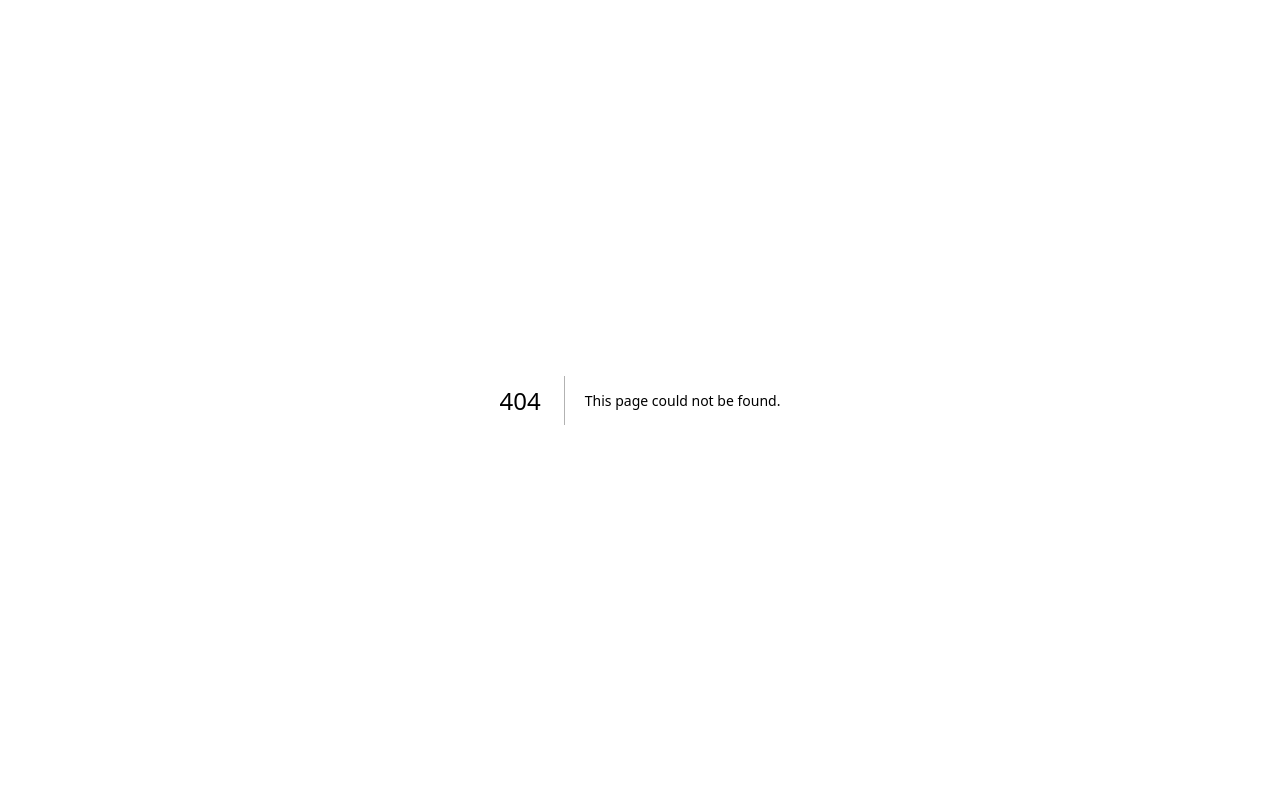
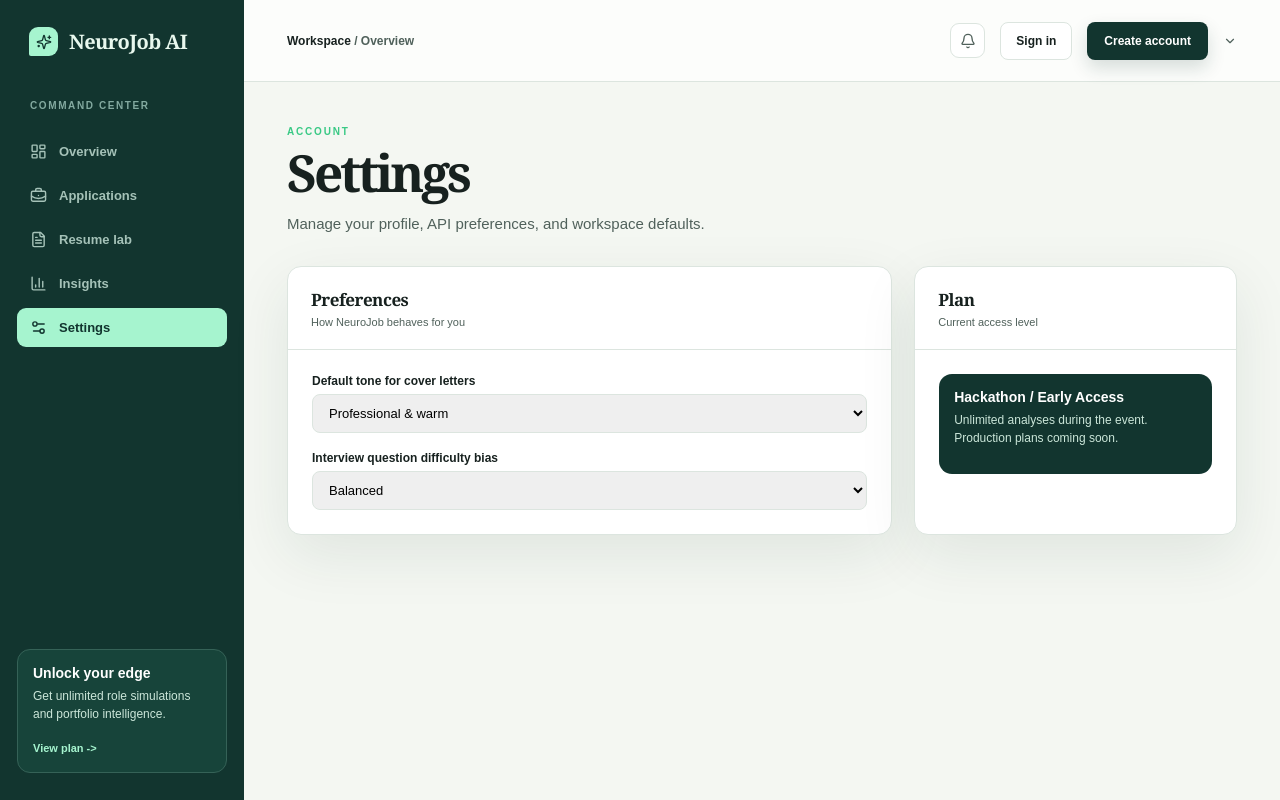
Before and after one commit to lakshyakurup/neurojob-ai, a Next.js app: page /settings in a window 1280 px wide. Before the commit this address had no page. Built offline with nearby package versions, Linux system fonts and the light colour scheme; no server answers.

Commit message:
chore: add .env.example, settings page, improve Sidebar active state, and ScoreRing edge case

```diff
--- /dev/null
+++ b/src/app/settings/page.tsx
@@ -0,0 +1,83 @@
+'use client';
+
+import AppShell from '../../components/app/AppShell';
+import { Settings2 } from 'lucide-react';
+
+export default function SettingsPage() {
+  return (
+    <AppShell>
+      <main className="main">
+        <div className="header-row">
+          <div>
+            <p className="eyebrow">Account</p>
+            <h1 className="page-title">Settings</h1>
+            <p className="page-lead">
+              Manage your profile, API preferences, and workspace defaults.
+            </p>
+          </div>
+        </div>
+
+        <div className="content-grid">
+          <section className="panel">
+            <div className="panel-head">
+              <div>
+                <h2 className="panel-title">Preferences</h2>
+                <p className="panel-subtitle">How NeuroJob behaves for you</p>
+              </div>
+            </div>
+            <div style={{ padding: 24, display: 'grid', gap: 18 }}>
+              <label style={{ display: 'grid', gap: 6 }}>
+                <span style={{ font: '700 12px Arial, sans-serif' }}>Default tone for cover letters</span>
+                <select
+                  style={{
+                    border: '1px solid var(--line)',
+                    borderRadius: 8,
+                    padding: '10px 12px',
+                    font: '13px Arial, sans-serif',
+                  }}
+                >
+                  <option>Professional & warm</option>
+                  <option>Direct & confident</option>
+                  <option>Technical & precise</option>
+                </select>
+              </label>
+
+              <label style={{ display: 'grid', gap: 6 }}>
+                <span style={{ font: '700 12px Arial, sans-serif' }}>Interview question difficulty bias</span>
+                <select
+                  style={{
+                    border: '1px solid var(--line)',
+                    borderRadius: 8,
+                    padding: '10px 12px',
+                    font: '13px Arial, sans-serif',
+                  }}
+                >
+                  <option>Balanced</option>
+                  <option>More hard / system design</option>
+                  <option>More behavioral</option>
+                </select>
+              </label>
+            </div>
+          </section>
+
+          <section className="panel">
+            <div className="panel-head">
+              <div>
+                <h2 className="panel-title">Plan</h2>
+                <p className="panel-subtitle">Current access level</p>
+              </div>
+            </div>
+            <div style={{ padding: 24 }}>
+              <div className="upgrade-card" style={{ background: 'var(--deep)', border: 'none' }}>
+                <strong style={{ color: 'white' }}>Hackathon / Early Access</strong>
+                <p style={{ color: '#cbe6d9' }}>
+                  Unlimited analyses during the event. Production plans coming soon.
+                </p>
+              </div>
+            </div>
+          </section>
+        </div>
+      </main>
+    </AppShell>
+  );
+}
--- a/src/components/app/Sidebar.tsx
+++ b/src/components/app/Sidebar.tsx
@@ -1,5 +1,15 @@
+'use client';
+
 import Link from 'next/link';
-import { BarChart3, BriefcaseBusiness, FileText, LayoutDashboard, Settings2, Sparkles } from 'lucide-react';
+import { usePathname } from 'next/navigation';
+import {
+  BarChart3,
+  BriefcaseBusiness,
+  FileText,
+  LayoutDashboard,
+  Settings2,
+  Sparkles,
+} from 'lucide-react';
 
 const items = [
   { label: 'Overview', href: '/dashboard', icon: LayoutDashboard },
@@ -10,11 +20,42 @@ const items = [
 ];
 
 export default function Sidebar() {
-  return <aside className="sidebar">
-    <Link href="/" className="brand"><span className="brand-mark"><Sparkles size={16} /></span> NeuroJob AI</Link>
-    <p className="nav-label">Command center</p>
-    <nav className="nav-list">{items.map(({ label, href, icon: Icon }) => <Link className={`nav-item ${href === '/dashboard' ? 'active' : ''}`} href={href} key={href}><Icon />{label}</Link>)}</nav>
-    <div className="sidebar-spacer" />
-    <div className="upgrade-card"><strong>Unlock your edge</strong><p>Get unlimited role simulations and portfolio intelligence.</p><a href="/settings">View plan -&gt;</a></div>
-  </aside>;
+  const pathname = usePathname();
+
+  return (
+    <aside className="sidebar">
+      <Link href="/" className="brand">
+        <span className="brand-mark">
+          <Sparkles size={16} />
+        </span>
+        NeuroJob AI
+      </Link>
+
+      <p className="nav-label">Command center</p>
+
+      <nav className="nav-list">
+        {items.map(({ label, href, icon: Icon }) => {
+          const active = pathname === href || (href !== '/' && pathname.startsWith(href));
+          return (
+            <Link
+              className={`nav-item ${active ? 'active' : ''}`}
+              href={href}
+              key={href}
+            >
+              <Icon />
+              {label}
+            </Link>
+          );
+        })}
+      </nav>
+
+      <div className="sidebar-spacer" />
+
+      <div className="upgrade-card">
+        <strong>Unlock your edge</strong>
+        <p>Get unlimited role simulations and portfolio intelligence.</p>
+        <a href="/settings">View plan -&gt;</a>
+      </div>
+    </aside>
+  );
 }
```
Also changed, not shown: src/app/analytics/page.tsx (added, +59 -0 lines), src/components/dashboard/ScoreRing.tsx (+26 -1 lines), 1 other file (tests, documents, lock files or other folders).
